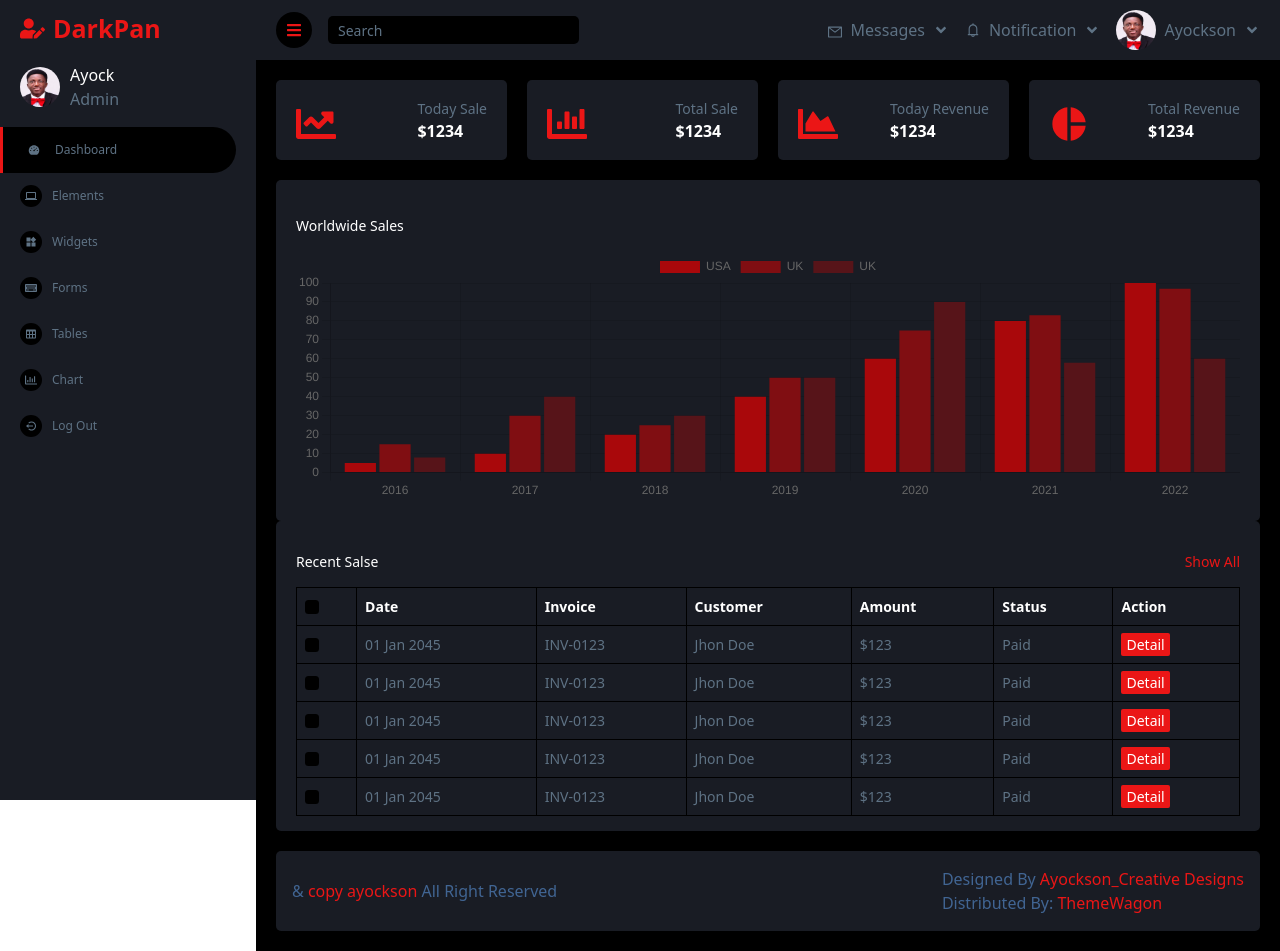
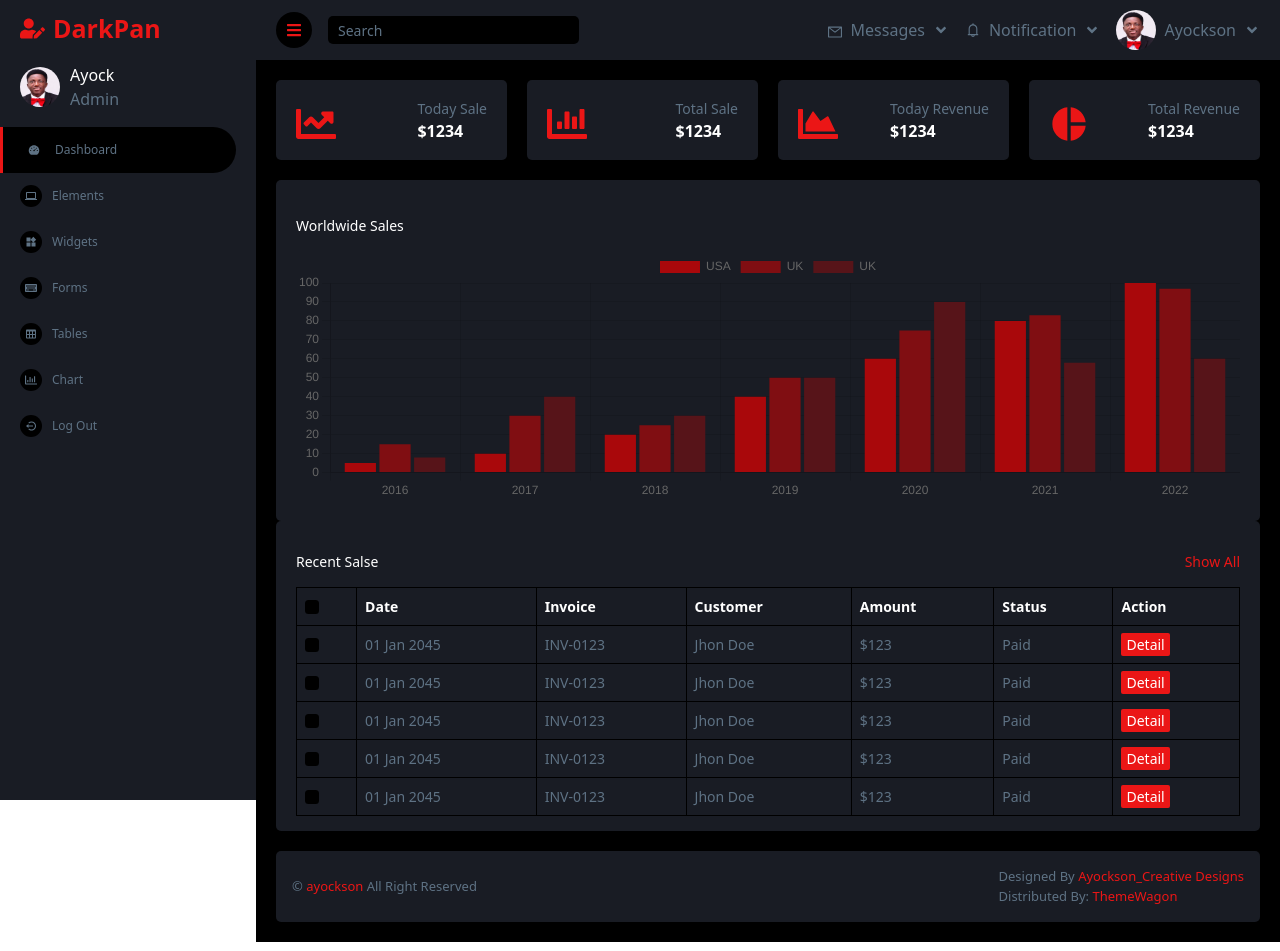
Before and after one commit to Ayockson2500/darkpan, a React (Create React App) app: page / in a window 1280 px wide. Built offline with nearby package versions, Linux system fonts and the light colour scheme.

Commit message:
added color to footer items

```diff
--- a/src/layout/footer/Footer.jsx
+++ b/src/layout/footer/Footer.jsx
@@ -6,7 +6,7 @@ const Footer = () => {
     <StyledFooter>
         <div className='d-flex align-items-center justify-content-between p-3'>
             <div>
-                <p className='navy-color'>& <span className='orange-color'>copy ayockson </span>All Right Reserved</p>
+                <p className='navy-color'>&copy; <span className='orange-color'> ayockson </span>All Right Reserved</p>
             </div>
             <div>
                 <p className='navy-color'>Designed By <span className='orange-color'>Ayockson_Creative Designs</span></p>
--- a/src/layout/footer/StyledFooter.styles.jsx
+++ b/src/layout/footer/StyledFooter.styles.jsx
@@ -1,6 +1,7 @@
 import styled from "styled-components";
 
 const StyledFooter = styled.footer`
+   font-size: 13px;
 * {
     margin: 0;
     padding: 0;
@@ -13,7 +14,7 @@ const StyledFooter = styled.footer`
         color: #EB1616;
     }
     .navy-color {
-        color:#416593;
+        color: ${props => props.theme.color.mainNavyColor};
     }
 `
 
```
